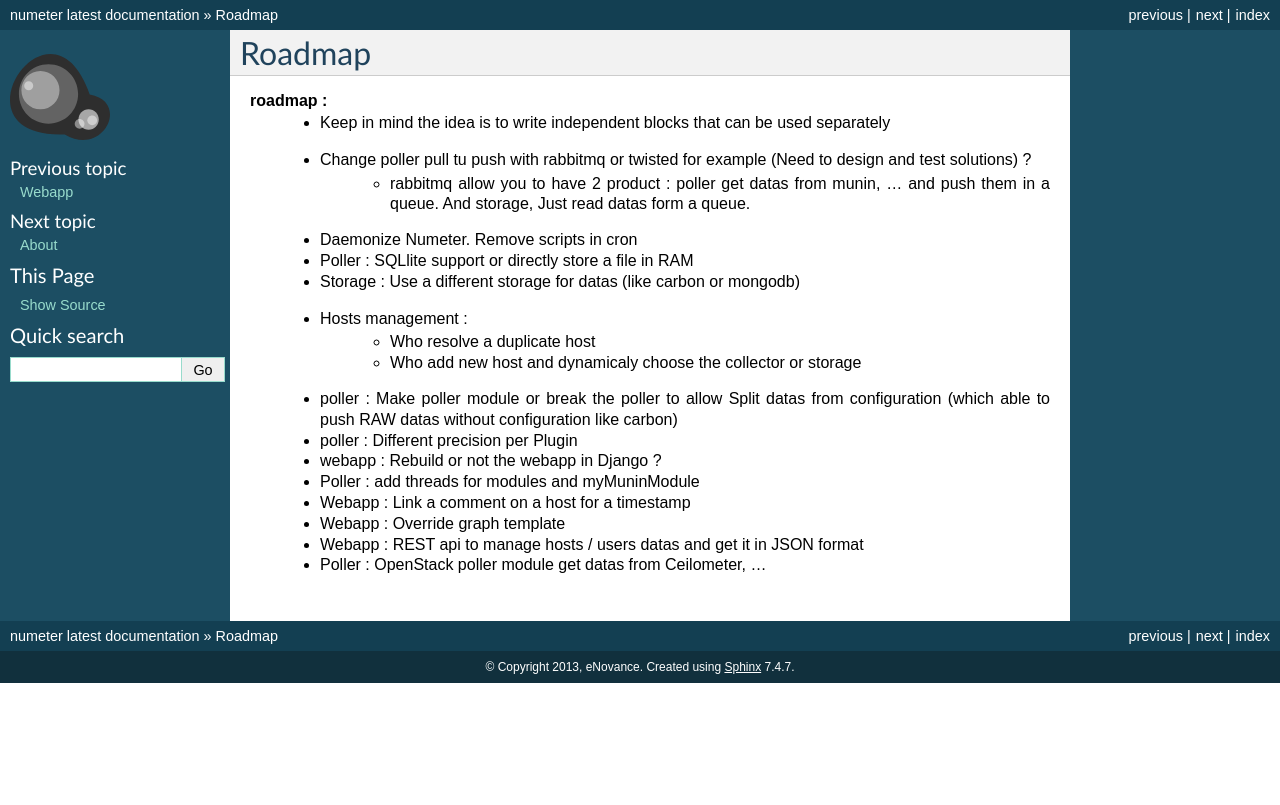
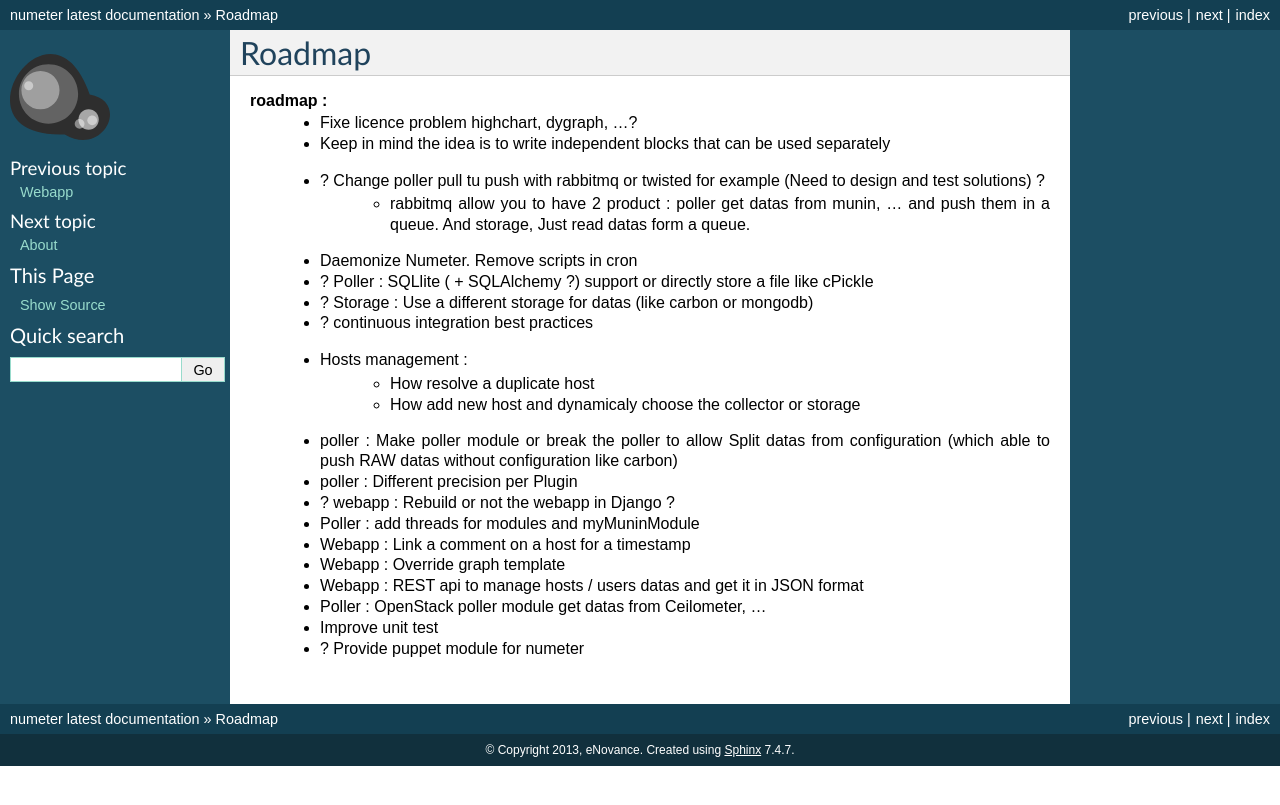
Before and after one commit to redhat-cip/numeter, a Sphinx documentation site: the page built from docs/roadmap.rst, in a window 1280 px wide. Shown: the top 805 px of the page. Built offline with Sphinx 7.4.7, drawn with Linux system fonts in a browser that asks for light colours.

Commit message:
Update roadmap

```diff
--- a/docs/roadmap.rst
+++ b/docs/roadmap.rst
@@ -8,20 +8,24 @@ Roadmap
 
 
 **roadmap :**
+  * Fixe licence problem highchart, dygraph, ...?
   * Keep in mind the idea is to write independent blocks that can be used separately
-  * Change poller pull tu push with rabbitmq or twisted for example (Need to design and test solutions) ?
+  * ? Change poller pull tu push with rabbitmq or twisted for example (Need to design and test solutions) ?
      * rabbitmq allow you to have 2 product : poller get datas from munin, ... and push them in a queue. And storage, Just read datas form a queue.
   * Daemonize Numeter. Remove scripts in cron
-  * Poller : SQLlite support or directly store a file in RAM
-  * Storage : Use a different storage for datas (like carbon or mongodb)
+  * ? Poller : SQLlite ( + SQLAlchemy ?) support or directly store a file like cPickle
+  * ? Storage : Use a different storage for datas (like carbon or mongodb)
+  * ? continuous integration best practices
   * Hosts management :
-     * Who resolve a duplicate host
-     * Who add new host and dynamicaly choose the collector or storage
+     * How resolve a duplicate host
+     * How add new host and dynamicaly choose the collector or storage
   * poller : Make poller module or break the poller to allow Split datas from configuration (which able to push RAW datas without configuration like carbon)
   * poller : Different precision per Plugin
-  * webapp : Rebuild or not the webapp in Django ?
+  * ? webapp : Rebuild or not the webapp in Django ?
   * Poller : add threads for modules and myMuninModule
   * Webapp : Link a comment on a host for a timestamp
   * Webapp : Override graph template
   * Webapp : REST api to manage hosts / users datas and get it in JSON format
   * Poller : OpenStack poller module get datas from Ceilometer, ...
+  * Improve unit test
+  * ? Provide puppet module for numeter
```
